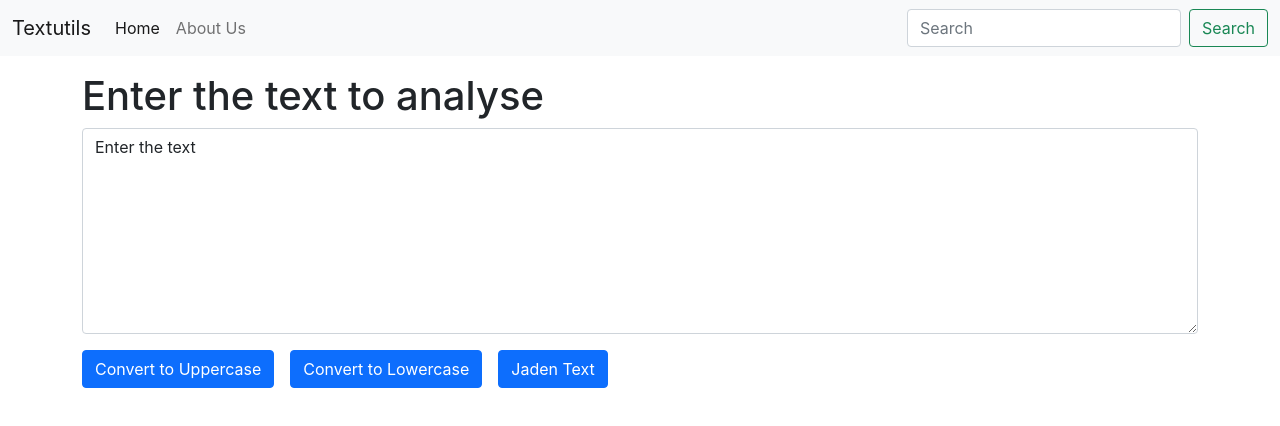
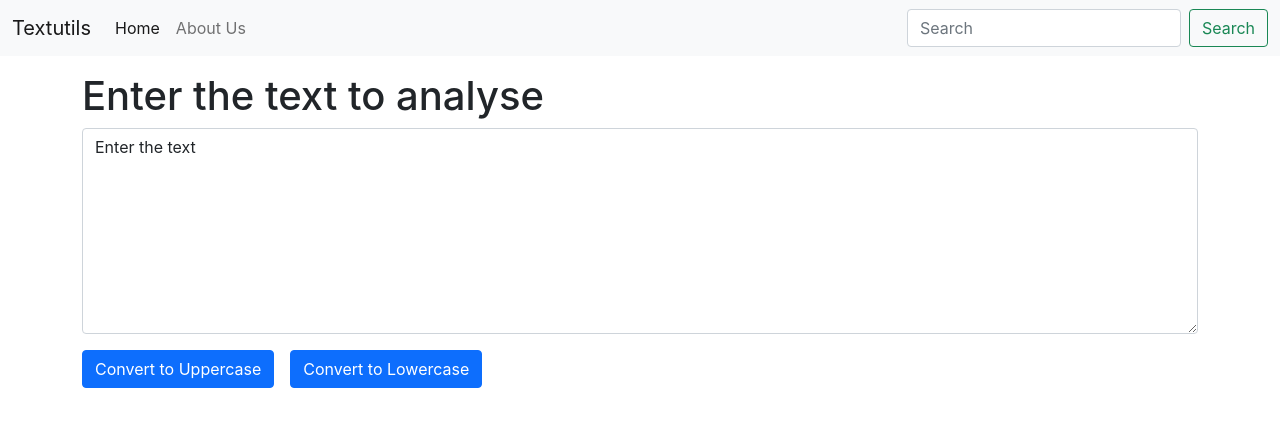
Before and after one commit to Avishek-kr/1-Texting, a React (Create React App) app: page / in a window 1280 px wide. Shown: the top 426 px of the page. Built offline with nearby package versions, Linux system fonts and the light colour scheme; the HTML template or start-up script is replaced by a standard one.

Commit message:
uppercase and lowercase

```diff
--- a/src/components/TextForm.js
+++ b/src/components/TextForm.js
@@ -22,7 +22,6 @@ function TextForm(props) {
             </div>
             <button onClick={()=>UpperCase()} className="btn btn-primary">Convert to Uppercase</button>
             <button onClick={()=>LowerCase()} className="btn btn-primary mx-3">Convert to Lowercase</button>
-            <button onClick={()=>LowerCase()} className="btn btn-primary">Jaden Text </button>
         </div>
     )
 }
```
